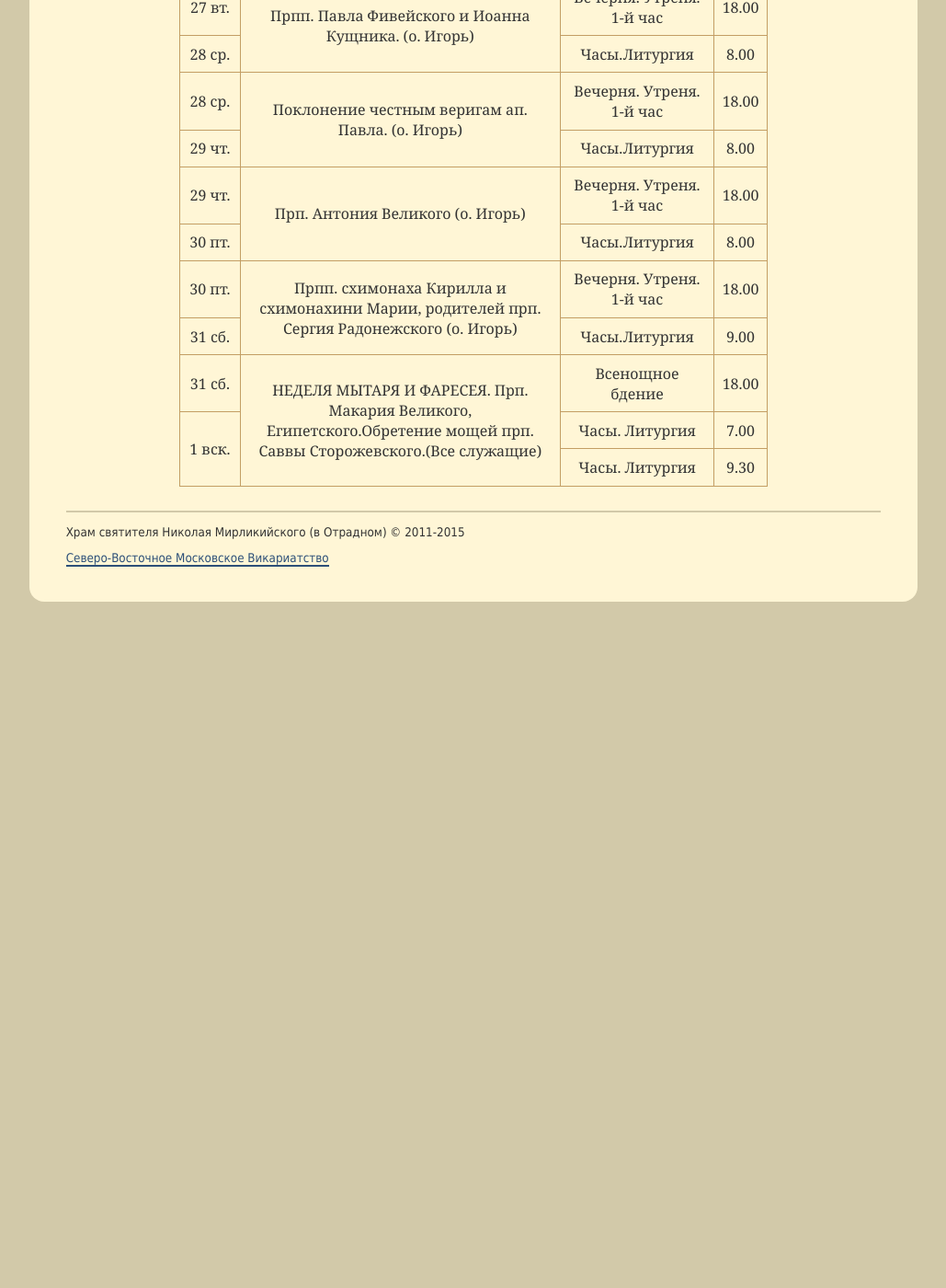
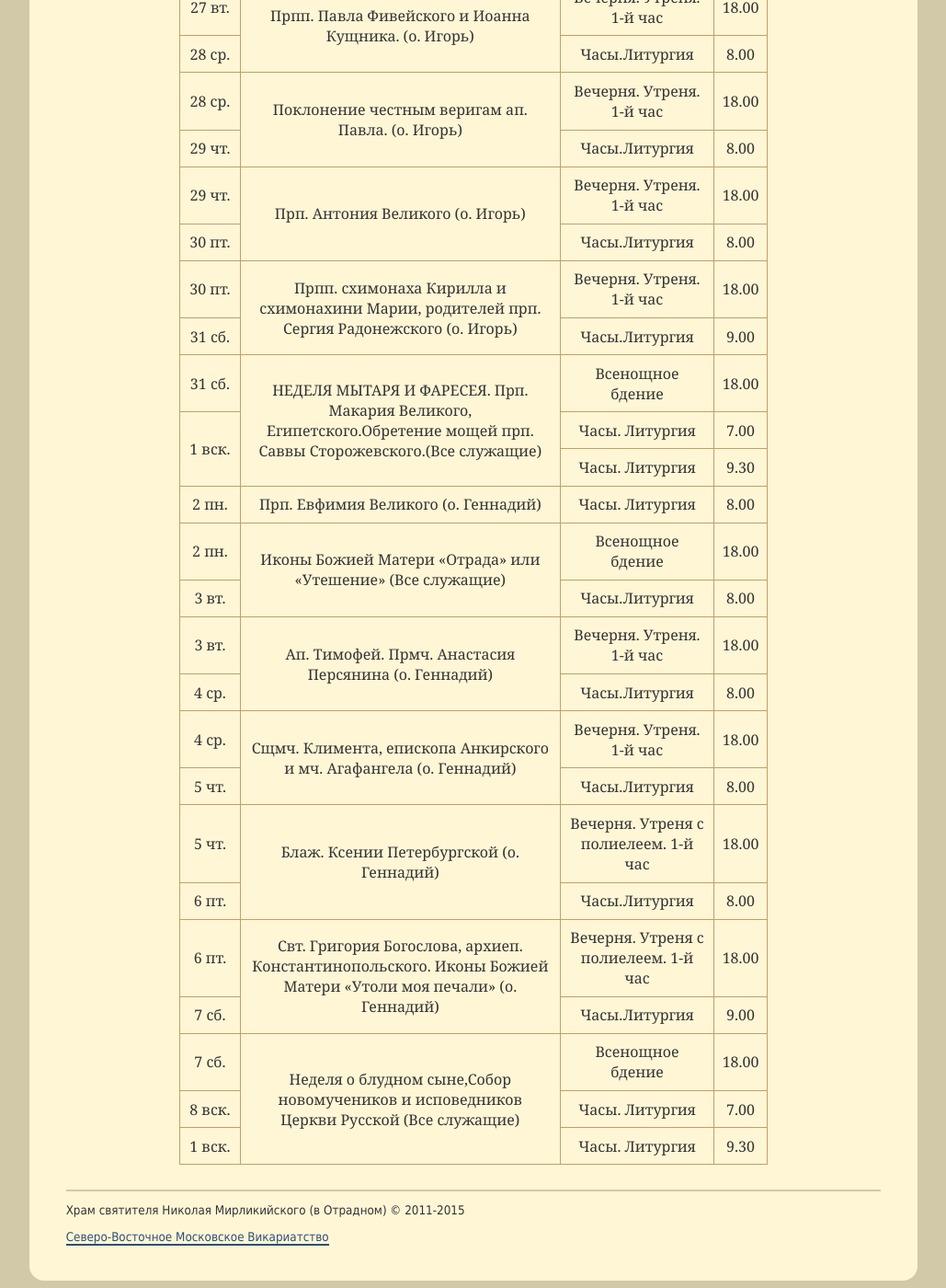
Before and after one commit to hramotradnoe/hramotradnoe.github.io, a Jekyll site: the page built from schedule/index.html, in a window 1280 px wide and 1400 px high, scrolled down 659 px. Shown: the whole window at 92% size, without its empty margins (125-1154 px from the left). Built offline with Jekyll 4.4.1, drawn with Linux system fonts in a browser that asks for light colours; before the commit the page ends 1321 px from its top, so only the background shows below that; some of the changed text lies outside the part shown.

Commit message:
Добавлено расписание на февраль

```diff
--- a/_data/schedule.yml
+++ b/_data/schedule.yml
@@ -1,5 +1,7 @@
 period: Декабрь 2014 - Январь 2015
 link: https://docs.google.com/document/d/13yASyJdYHNgL5cfZJeEM1HtFWD7qhlx_c691ZjuDGuM/
+period: Февраль 2015
+link: https://docs.google.com/document/d/1MvED2JQE8cBzEIW7TxaToMrGTjFcJtZj9ZzM6vMYarU/edit?pli=1
 timetable:
   - description : "Мчч. Ермила и Стратоника.Преподобных отец, в Синае и Раифе избиенных. (о. Игорь)"
     services    :
@@ -57,3 +59,59 @@ timetable:
       - day   : 1&nbsp;вск.
         time  : '9.30'
         title : Часы. Литургия
+  - description : "Прп. Евфимия Великого (о. Геннадий)"
+    services    :
+      - day   : 2&nbsp;пн.
+        time  : '8.00'
+        title : Часы. Литургия
+  - description : "Иконы Божией Матери «Отрада» или «Утешение» (Все служащие) "
+    services    :
+      - day   : 2&nbsp;пн.
+        time  : '18.00'
+        title : Всенощное бдение
+      - day   : 3&nbsp;вт.
+        time  : '8.00'
+        title : Часы.Литургия
+  - description : "Ап. Тимофей. Прмч. Анастасия Персянина (о. Геннадий)"
+    services    :
+      - day   : 3&nbsp;вт.
+        time  : '18.00'
+        title : Вечерня. Утреня. 1-й час
+      - day   : 4&nbsp;ср.
+        time  : '8.00'
+        title : Часы.Литургия
+  - description : "Сщмч. Климента, епископа Анкирского и мч. Агафангела (о. Геннадий)"
+    services    :
+      - day   : 4&nbsp;ср.
+        time  : '18.00'
+        title : Вечерня. Утреня. 1-й час
+      - day   : 5&nbsp;чт.
+        time  : '8.00'
+        title : Часы.Литургия
+  - description : "Блаж. Ксении Петербургской (о. Геннадий)"
+    services    :
+      - day   : 5&nbsp;чт.
+        time  : '18.00'
+        title : Вечерня. Утреня с полиелеем. 1-й час
+      - day   : 6&nbsp;пт.
+        time  : '8.00'
+        title : Часы.Литургия
+  - description : "Свт. Григория Богослова, архиеп. Константинопольского. Иконы Божией Матери «Утоли моя печали» (о. Геннадий)"
+    services    :
+      - day   : 6&nbsp;пт.
+        time  : '18.00'
+        title : Вечерня. Утреня с полиелеем. 1-й час
+      - day   : 7&nbsp;сб.
+        time  : '9.00'
+        title : Часы.Литургия
+  - description : "Неделя о блудном сыне,Собор новомучеников и исповедников Церкви Русской (Все служащие)"
+    services    :
+      - day   : 7&nbsp;сб.
+        time  : '18.00'
+        title : Всенощное бдение
+      - day   : 8&nbsp;вск.
+        time  : '7.00'
+        title : Часы. Литургия
+      - day   : 1&nbsp;вск.
+        time  : '9.30'
+        title : Часы. Литургия
```
